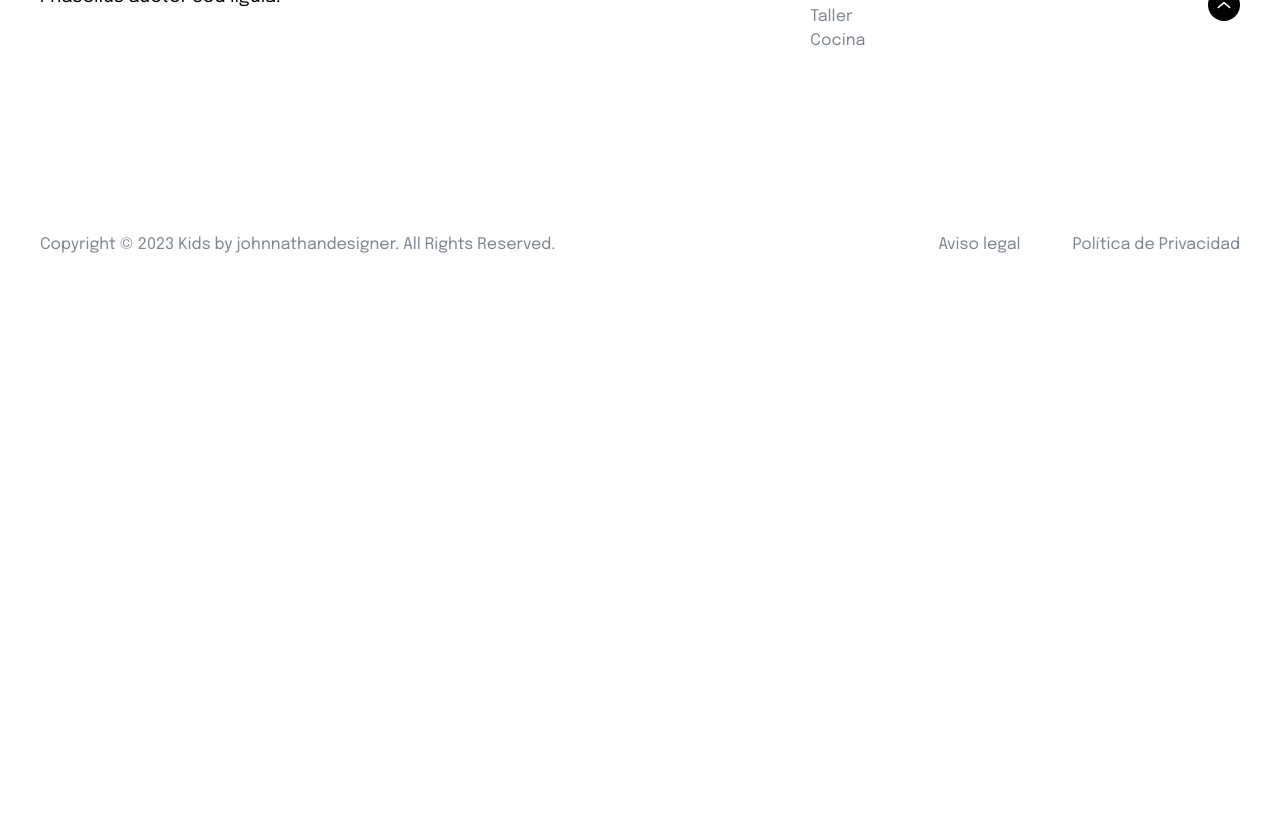
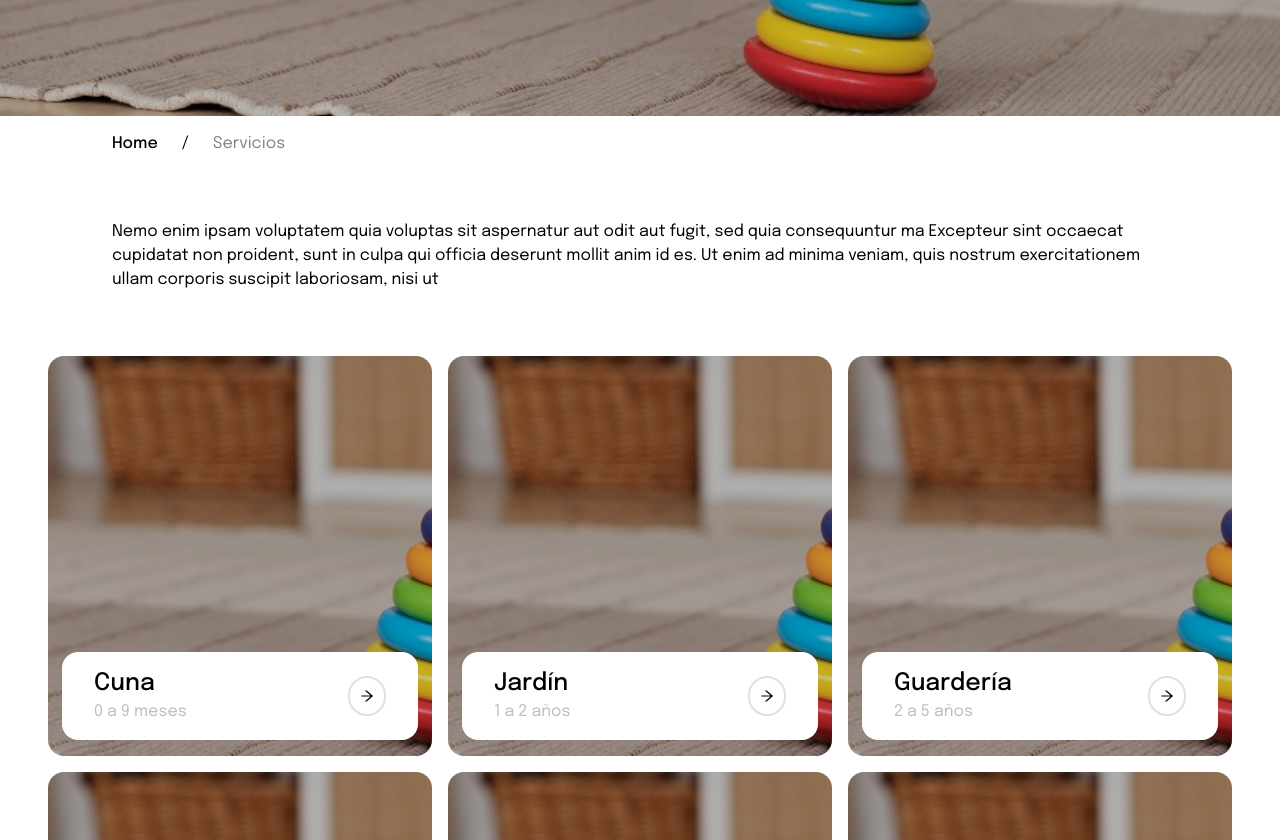
Before and after one commit to FedeSabi/proyecto-Jardin-de-Infantes, a React (Vite) app in the folder Front/: page /servicios in a window 1280 px wide. Shown: the part 260-1100 px from the top of the page. Before the commit the page ends 800 px from the top, so only its background shows below. Built offline with nearby package versions, Linux system fonts and the light colour scheme.

Commit message:
progreso Servicios

```diff
--- a/Front/src/App.jsx
+++ b/Front/src/App.jsx
@@ -3,6 +3,7 @@ import { Navbar } from "./components/Navbar.jsx";
 import { Inicio } from "./pages/Inicio.jsx";
 import { Footer } from "./components/Footer.jsx";
 import { Nosotros } from "./pages/Nosotros.jsx";
+import { Servicios } from "./pages/Servicios.jsx";
 
 const App = () => {
     return (
@@ -15,6 +16,9 @@ const App = () => {
                 <Routes>
                     <Route path="/nosotros" element={<Nosotros />} />
                 </Routes>
+                <Routes>
+                    <Route path="/servicios" element={<Servicios />} />
+                </Routes>
                 <Footer />
             </Router>
         </>
--- a/Front/src/components/Navbar.jsx
+++ b/Front/src/components/Navbar.jsx
@@ -34,7 +34,7 @@ export const Navbar = () => {
                                 isDropdownOpen ? "open" : ""
                             }`}
                             onClick={toggleDropdown}>
-                            <span className="text-white hover:text-black">Servicios</span>
+                            <span className="text-white hover:text-black"><Link to="/servicios">Servicios</Link></span>
                             <img src="/Arrow down.svg" alt="Arrow down" />
                             {isDropdownOpen && (
                                 <ul className="dropdown_content lg:absolute lg:bg-white lg:p-4 lg:rounded-lg lg:top-[70px] lg:w-44 space-y-2">
--- /dev/null
+++ b/Front/src/pages/Servicios.jsx
@@ -0,0 +1,113 @@
+import { Link } from "react-router-dom";
+import {AiOutlineArrowRight} from "react-icons/ai"
+
+const Servicios =()=>{
+    return(
+        <section className="overflow-x-hidden">
+            <div className="w-screen m-[0px] h-[376px] bg-discos bg-cover bg-center">
+                <h1 className="text-white px-[112px] pt-[160px] max-w-[1050px] h-[144px] text-[58px] leading-[72px] font-normal">
+                    Nuestros Servicios
+                </h1>
+            </div>
+            <div className="flex w-232 gap-6 mt-[1rem] mb-[4rem] mx-[112px] max-w-[74rem]">
+                <Link className="text-black font-medium" to="/">
+                    Home
+                </Link>
+                <p>/</p>
+                <p className="text-[#7C858E]">Servicios</p>
+            </div>
+            <h5 className="mx-[112px] max-w-[74rem] mb-[4rem]">Nemo enim ipsam voluptatem quia voluptas sit aspernatur aut odit aut fugit, sed quia consequuntur ma Excepteur sint occaecat cupidatat non proident, sunt in culpa qui officia deserunt mollit anim id es. Ut enim ad minima veniam, quis nostrum exercitationem ullam corporis suscipit laboriosam, nisi ut</h5>
+            <div className="flex gap-[1rem] flex-wrap mx-auto max-w-[74rem]">
+                <div className="w-[384px] h-[400px] bg-discos bg-cover bg-center rounded-2xl flex items-end justify-center">
+                    <button className="w-[356px] h-[88px] bg-white rounded-2xl mb-[1rem] px-[2rem] flex items-center">
+                        <div className="flex flex-col w-[252px] items-start">
+                            <h4 className="text-[24px] leading-[32px] font-medium">Cuna</h4>
+                            <p className="text-gray-400 text-[16px] leading-[24px]">0 a 9 meses</p>
+                        </div>
+                        <div className="ml-[1rem] w-[40px] h-[40px] border border-solid border-[2px] border-gray-300 rounded-[1000px] flex items-center justify-center">
+                            <AiOutlineArrowRight className="text-[16px] text-black"/>
+                        </div>
+                    </button>
+                </div>
+                <div className="w-[384px] h-[400px] bg-discos bg-cover bg-center rounded-2xl flex items-end justify-center">
+                    <button className="w-[356px] h-[88px] bg-white rounded-2xl mb-[1rem] px-[2rem] flex items-center">
+                        <div className="flex flex-col w-[252px] items-start">
+                            <h4 className="text-[24px] leading-[32px] font-medium">Jardín</h4>
+                            <p className="text-gray-400 text-[16px] leading-[24px]">1 a 2 años</p>
+                        </div>
+                        <div className="ml-[1rem] w-[40px] h-[40px] border border-solid border-[2px] border-gray-300 rounded-[1000px] flex items-center justify-center">
+                            <AiOutlineArrowRight className="text-[16px] text-black"/>
+                        </div>
+                    </button>
+                </div>
+                <div className="w-[384px] h-[400px] bg-discos bg-cover bg-center rounded-2xl flex items-end justify-center">
+                    <button className="w-[356px] h-[88px] bg-white rounded-2xl mb-[1rem] px-[2rem] flex items-center">
+                        <div className="flex flex-col w-[252px] items-start">
+                            <h4 className="text-[24px] leading-[32px] font-medium">Guardería</h4>
+                            <p className="text-gray-400 text-[16px] leading-[24px]">2 a 5 años</p>
+                        </div>
+                        <div className="ml-[1rem] w-[40px] h-[40px] border border-solid border-[2px] border-gray-300 rounded-[1000px] flex items-center justify-center">
+                            <AiOutlineArrowRight className="text-[16px] text-black"/>
+                        </div>
+                    </button>
+                </div>
+                <div className="w-[384px] h-[400px] bg-discos bg-cover bg-center rounded-2xl flex items-end justify-center">
+                    <button className="w-[356px] h-[88px] bg-white rounded-2xl mb-[1rem] px-[2rem] flex items-center">
+                        <div className="flex flex-col w-[252px] items-start">
+                            <h4 className="text-[24px] leading-[32px] font-medium">E. Psicopedagogía</h4>
+                            <p className="text-[16px] leading-[24px]">Taller</p>
+                        </div>
+                        <div className="ml-[1rem] w-[40px] h-[40px] border border-solid border-[2px] border-gray-300 rounded-[1000px] flex items-center justify-center">
+                            <AiOutlineArrowRight className="text-[16px] text-black"/>
+                        </div>
+                    </button>
+                </div>
+                <div className="w-[384px] h-[400px] bg-discos bg-cover bg-center rounded-2xl flex items-end justify-center">
+                    <button className="w-[356px] h-[88px] bg-white rounded-2xl mb-[1rem] px-[2rem] flex items-center">
+                        <div className="flex flex-col w-[252px] items-start">
+                            <h4 className="text-[24px] leading-[32px] font-medium">E. Temprana</h4>
+                            <p className="text-[16px] leading-[24px]">Bebés & Niños</p>
+                        </div>
+                        <div className="ml-[1rem] w-[40px] h-[40px] border border-solid border-[2px] border-gray-300 rounded-[1000px] flex items-center justify-center">
+                            <AiOutlineArrowRight className="text-[16px] text-black"/>
+                        </div>
+                    </button>
+                </div>
+                <div className="w-[384px] h-[400px] bg-discos bg-cover bg-center rounded-2xl flex items-end justify-center">
+                    <button className="w-[356px] h-[88px] bg-white rounded-2xl mb-[1rem] px-[2rem] flex items-center">
+                        <div className="flex flex-col w-[252px] items-start">
+                            <h4 className="text-[24px] leading-[32px] font-medium">Talleres</h4>
+                            <p className="text-[16px] leading-[24px]">Niños y Padres</p>
+                        </div>
+                        <div className="ml-[1rem] w-[40px] h-[40px] border border-solid border-[2px] border-gray-300 rounded-[1000px] flex items-center justify-center">
+                            <AiOutlineArrowRight className="text-[16px] text-black"/>
+                        </div>
+                    </button>
+                </div>
+                <div className="w-[384px] h-[400px] bg-discos bg-cover bg-center rounded-2xl flex items-end justify-center">
+                    <button className="w-[356px] h-[88px] bg-white rounded-2xl mb-[1rem] px-[2rem] flex items-center">
+                        <div className="flex flex-col w-[252px] items-start">
+                            <h4 className="text-[24px] leading-[32px] font-medium">Cocina</h4>
+                            <p className="text-[16px] leading-[24px]">Servicio</p>
+                        </div>
+                        <div className="ml-[1rem] w-[40px] h-[40px] border border-solid border-[2px] border-gray-300 rounded-[1000px] flex items-center justify-center">
+                            <AiOutlineArrowRight className="text-[16px] text-black"/>
+                        </div>
+                    </button>
+                </div>
+                <div className="w-[384px] h-[400px] bg-discos bg-cover bg-center rounded-2xl flex items-end justify-center">
+                    <button className="w-[356px] h-[88px] bg-white rounded-2xl mb-[1rem] px-[2rem] flex items-center">
+                        <div className="flex flex-col w-[252px] items-start">
+                            <h4 className="text-[24px] leading-[32px] font-medium">Escuela de Padres</h4>
+                            <p className="text-gray-400 text-[16px] leading-[24px]">Servicio</p>
+                        </div>
+                        <div className="ml-[1rem] w-[40px] h-[40px] border border-solid border-[2px] border-gray-300 rounded-[1000px] flex items-center justify-center">
+                            <AiOutlineArrowRight className="text-[16px] text-black"/>
+                        </div>
+                    </button>
+                </div>
+            </div>
+        </section>
+    )
+}
+export { Servicios }
```
